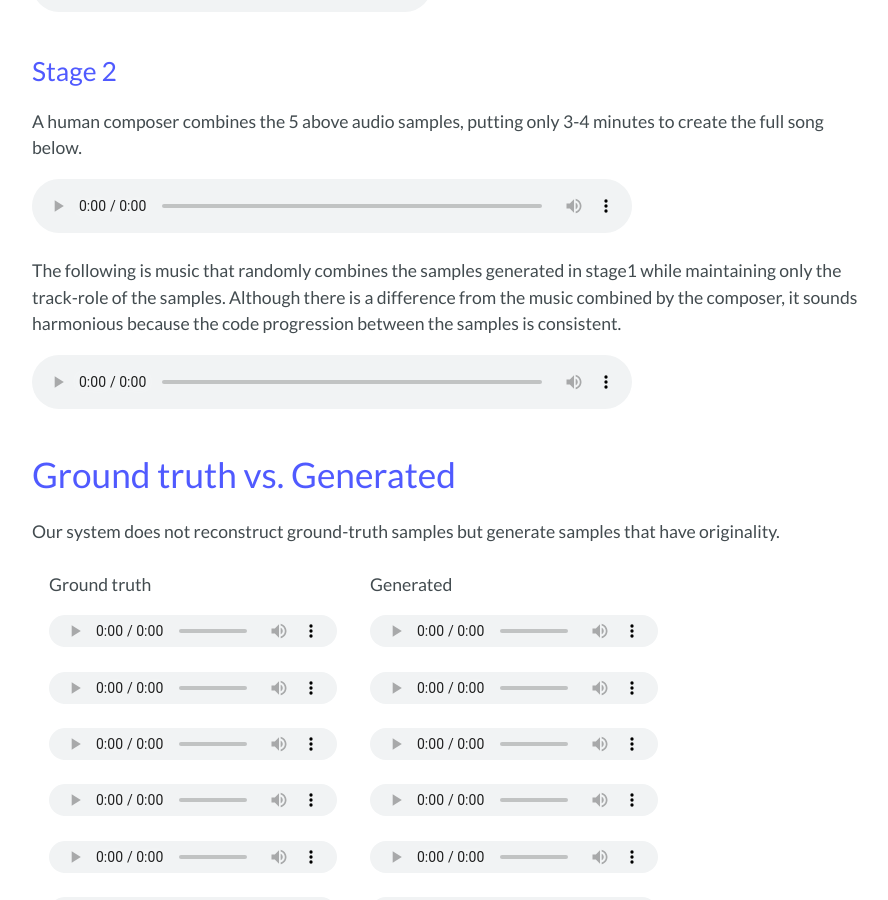
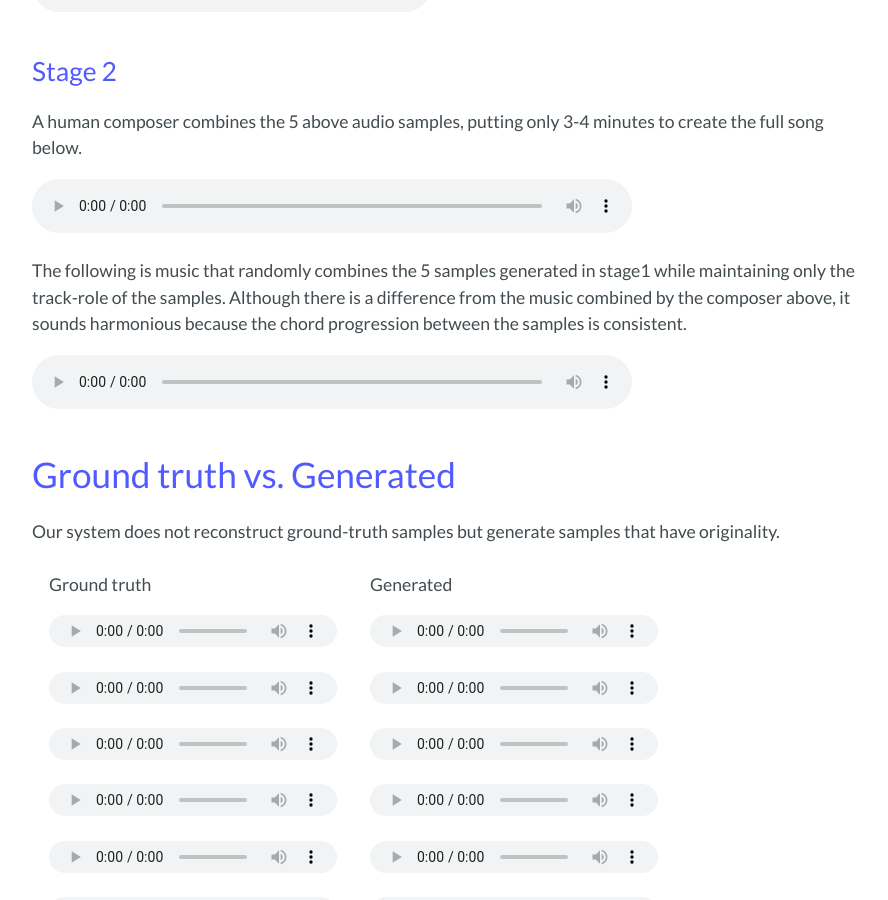
Before and after one commit to POZAlabs/ComMU, a Jekyll site: the page built from index.md, in a window 1280 px wide and 900 px high, scrolled down 4869 px. Shown: the whole window, without its empty margins (192-1080 px from the left). Built offline with Jekyll 4.4.1, drawn with Linux system fonts in a browser that asks for light colours; our own code applies the rules of GitHub Pages for plain Markdown files.

Commit message:
Update index.md

```diff
--- a/index.md
+++ b/index.md
@@ -131,8 +131,8 @@ A human composer combines the 5 above audio samples, putting only 3-4 minutes to
   <source src="./assets/audio_samples/track_role/cinematic_trackrole/cinematic_romantic.mp3" type="audio/mpeg">
 </audio>
 
-The following is music that randomly combines the samples generated in stage1 while maintaining only the track-role of the samples.
-Although there is a difference from the music combined by the composer, it sounds harmonious because the code progression between the samples is consistent.
+The following is music that randomly combines the 5 samples generated in stage1 while maintaining only the track-role of the samples.
+Although there is a difference from the music combined by the composer above, it sounds harmonious because the chord progression between the samples is consistent.
 <audio controls style="width: 600px;">
   <source src="./assets/audio_samples/track_role/cinematic_trackrole/cinematic_random.mp3" type="audio/mpeg">
 </audio>
```
